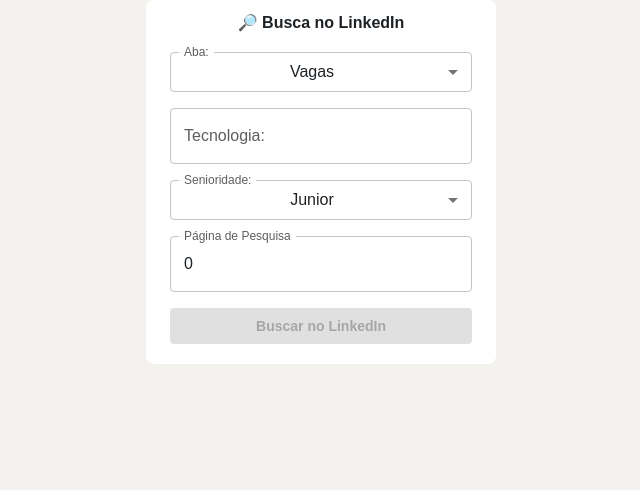
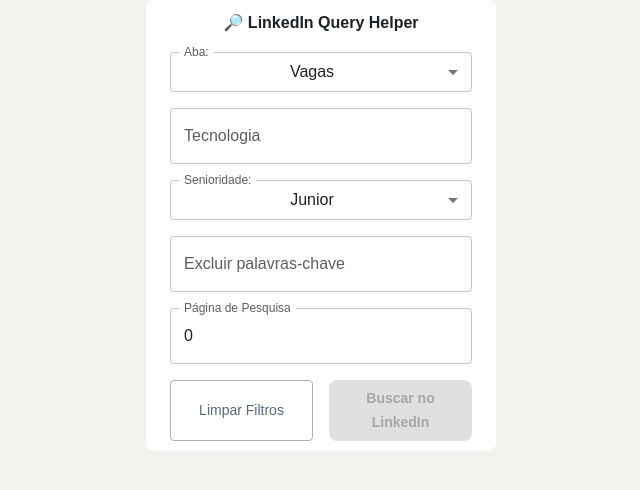
Before and after one commit to solebellsBEACH/linkedin-search, a React (Create React App) app: page / in a window 1280 px wide. Shown: the top 490 px of the page, without its empty margins (319-959 px from the left). Built offline with nearby package versions, Linux system fonts and the light colour scheme; no server answers.

Commit message:
feat: adding exclude

```diff
--- a/src/App.tsx
+++ b/src/App.tsx
@@ -27,7 +27,7 @@
           }}
         >
           <Typography variant="h6" className="title" sx={{ mb: 2 }}>
-            🔎 Busca no LinkedIn
+            🔎 LinkedIn Query Helper
           </Typography>
           <TecnicalForm />
         </Container>
--- a/src/components/TecnicalForm/index.tsx
+++ b/src/components/TecnicalForm/index.tsx
@@ -2,27 +2,44 @@
 import { useForm, Controller } from 'react-hook-form';
 import { DeveloperFormValues } from '../../shared/types/developer';
 import { onSubmit, seniorityMap } from '../../shared/utils/query';
-import { Button, Stack } from '@mui/material';
+import { Button, Stack, Autocomplete, TextField } from '@mui/material';
 import { personalQuery } from '../../shared/personalQuery';
 
 const Select = lazy(() => import('../select').then(mod => ({ default: mod.Select })));
 const Input = lazy(() => import('../input').then(mod => ({ default: mod.Input })));
 
+const techSuggestions = ['React', 'Angular', 'Vue', 'QA', 'Frontend', 'Node.js'];
+
 export function TecnicalForm() {
   const [isJobsTab, setIsJobsTab] = useState<boolean | null>(null);
 
-  const { handleSubmit, control, watch, setValue } = useForm<DeveloperFormValues>({
+  const { handleSubmit, control, watch, setValue, reset } = useForm<DeveloperFormValues>({
     defaultValues: {
       tab: 'jobs',
       tech: '',
       seniority: 'Junior',
       skip: 0,
+      exclude: '',
     },
   });
 
   useEffect(() => {
     personalQuery.isOnLinkedInJobsTab().then(setIsJobsTab);
   }, []);
+
+  useEffect(() => {
+    const handleKeyDown = (e: KeyboardEvent) => {
+      if (e.ctrlKey && e.key === 'Enter') {
+        handleSubmit(onSubmit)();
+      }
+      if (e.ctrlKey && e.key.toLowerCase() === 'l') {
+        e.preventDefault();
+        handleClear();
+      }
+    };
+    window.addEventListener('keydown', handleKeyDown);
+    return () => window.removeEventListener('keydown', handleKeyDown);
+  }, [handleSubmit]);
 
   const values = watch();
 
@@ -44,12 +61,27 @@
     });
   }
 
+  function handleClear() {
+    reset({
+      tab: 'jobs',
+      tech: '',
+      seniority: 'Junior',
+      skip: 0,
+      exclude: '',
+    });
+  }
+
   return (
     <Suspense fallback={<div>Carregando formulário...</div>}>
       <form onSubmit={handleSubmit(onSubmit)}>
         <Stack spacing={2}>
           {isJobsTab && (
-            <Button variant="contained" color="secondary" onClick={handleUseCurrentQuery}>
+            <Button
+              variant="contained"
+              color="secondary"
+              onClick={handleUseCurrentQuery}
+              sx={{ fontWeight: 600, borderRadius: 2, '&:hover': { bgcolor: 'secondary.dark' } }}
+            >
               Usar pesquisa atual
             </Button>
           )}
@@ -69,11 +101,14 @@
             name="tech"
             control={control}
             render={({ field }) => (
-              <Input
-                label="Tecnologia:"
-                placeholder="React, QA, Frontend..."
-                {...field}
-                value={field.value ?? ''}
+              <Autocomplete
+                freeSolo
+                options={techSuggestions}
+                inputValue={field.value ?? ''}
+                onInputChange={(_, newValue) => field.onChange(newValue)}
+                renderInput={(params) => (
+                  <TextField {...params} label="Tecnologia" placeholder="React, QA, Frontend..." />
+                )}
               />
             )}
           />
@@ -92,6 +127,19 @@
           />
 
           <Controller
+            name="exclude"
+            control={control}
+            render={({ field }) => (
+              <Input
+                label="Excluir palavras-chave"
+                placeholder="Ex: estágio, júnior"
+                {...field}
+                value={field.value ?? ''}
+              />
+            )}
+          />
+
+          <Controller
             name="skip"
             control={control}
             render={({ field }) => (
@@ -105,16 +153,35 @@
             )}
           />
 
+          <Stack direction="row" spacing={2} justifyContent="space-between">
+            <Button
+              onClick={handleClear}
+              variant="outlined"
+              color="secondary"
+              sx={{
+                flex: 1,
+                fontWeight: 500,
+                '&:hover': { bgcolor: 'secondary.light' },
+              }}
+            >
+              Limpar Filtros
+            </Button>
             <Button
               type="submit"
-            style={{ marginBottom: 10 }}
               variant="contained"
               color="primary"
+              sx={{
+                flex: 1,
+                fontWeight: 600,
+                borderRadius: 2,
+                '&:hover': { bgcolor: 'primary.dark' },
+              }}
               disabled={!isFormFilled}
             >
               Buscar no LinkedIn
             </Button>
           </Stack>
+        </Stack>
       </form>
     </Suspense>
   );
--- a/src/shared/utils/query.ts
+++ b/src/shared/utils/query.ts
@@ -22,9 +22,19 @@
 }
 
 export const onSubmit = (data: DeveloperFormValues) => {
-    const url =
-      data.tab === "jobs"
-        ? getJobsUrl(data)
-        : getPostUrl(data)
-    redirectUrl( url || 'https://www.linkedin.com/jobs/search/' )
-}
+  const cleanedTech = data.exclude
+    ? data.tech
+        .split(' ')
+        .filter(term => !data.exclude.toLowerCase().split(',').includes(term.toLowerCase()))
+        .join(' ')
+    : data.tech;
+
+  const payload = { ...data, tech: cleanedTech };
+
+  const url =
+    payload.tab === 'jobs'
+      ? getJobsUrl(payload)
+      : getPostUrl(payload);
+
+  redirectUrl(url || 'https://www.linkedin.com/jobs/search/');
+};
```
Also changed, not shown: src/shared/types/developer.ts (+6 -5 lines). Lines whose indentation alone changed are shown as unchanged.
